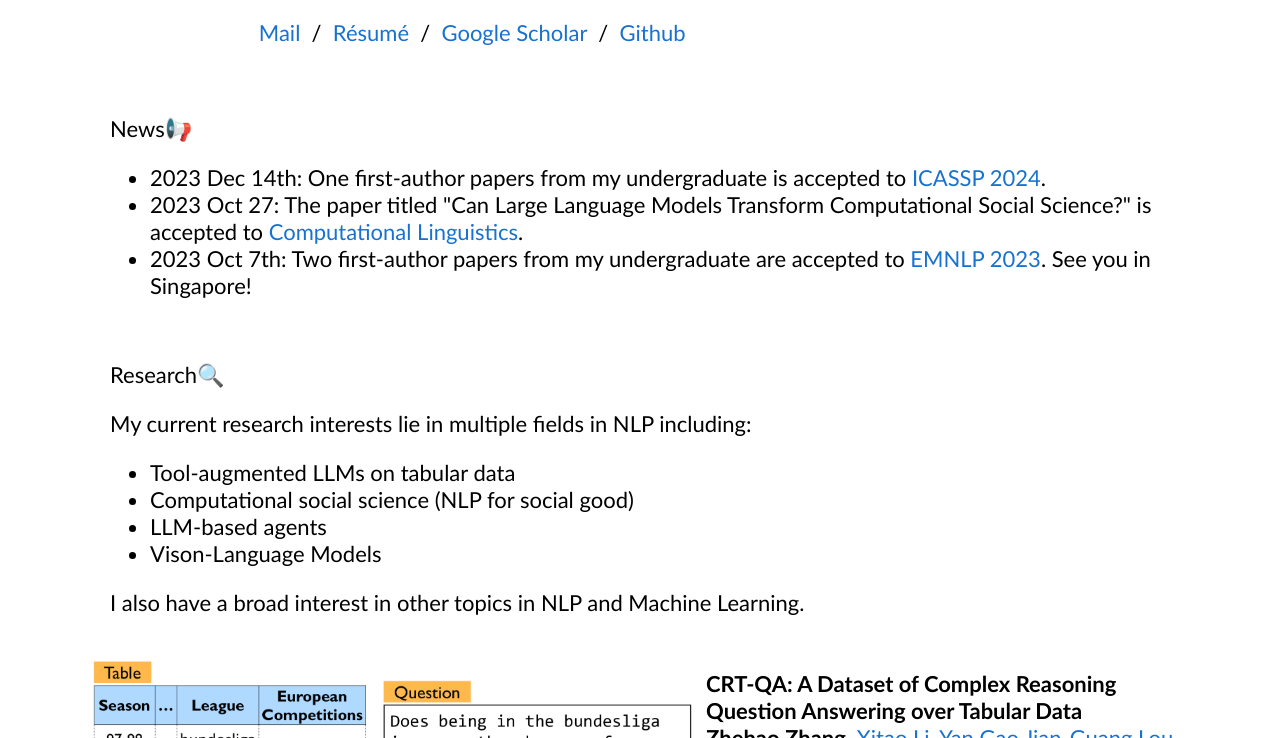
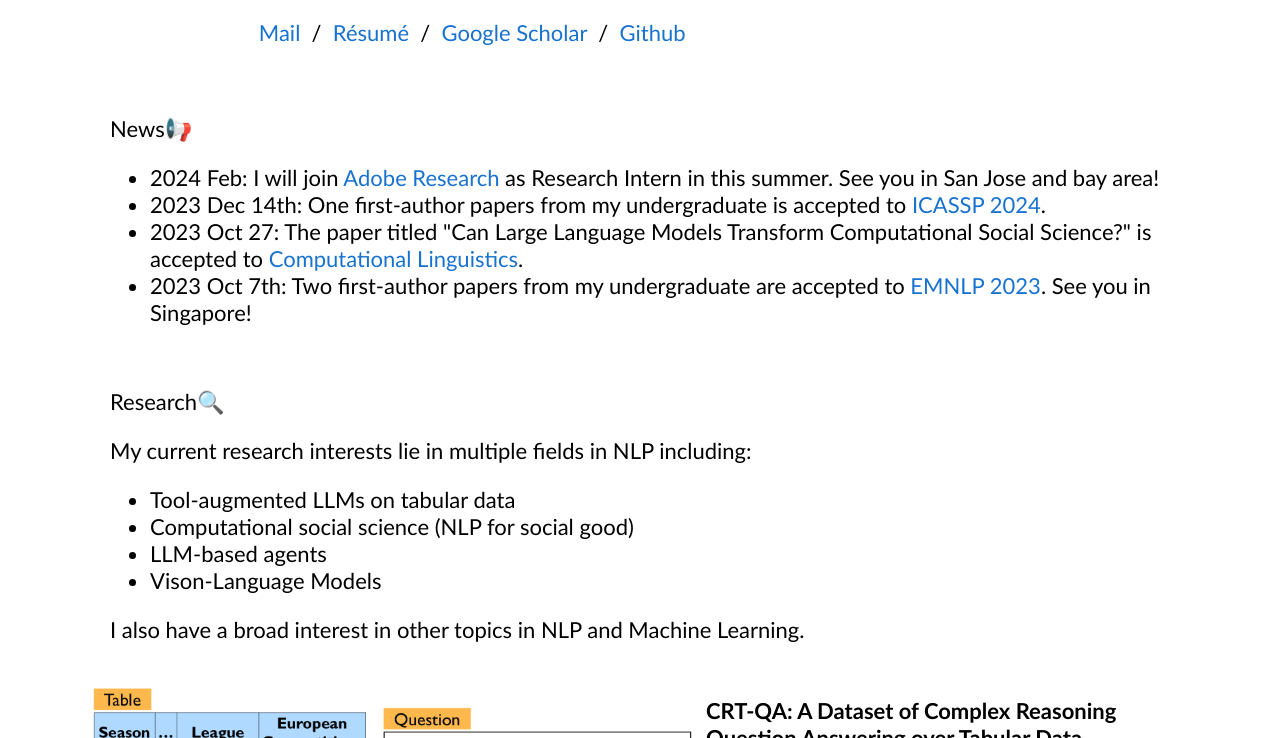
Before and after one commit to zzh-SJTU/ZhehaoZhang.github.io, a plain HTML site: page index.html in a window 1280 px wide. Shown: the part 362-1100 px from the top of the page. Drawn offline with Linux system fonts and the light colour scheme.

Commit message:
Update index.html

```diff
--- a/index.html
+++ b/index.html
@@ -64,6 +64,7 @@
               <heading>News📢</heading>
               <p>
 			<ul>
+			<li>2024 Feb: I will join  <a href="https://research.adobe.com/">Adobe Research</a> as Research Intern in this summer. See you in San Jose and bay area!</li>
 			<li>2023 Dec 14th: One first-author papers from my undergraduate is accepted to <a href="https://2024.ieeeicassp.org/">ICASSP 2024</a>.</li>
 			  <li>2023 Oct 27: The paper titled "Can Large Language Models Transform Computational Social Science?" is accepted to <a href="https://direct.mit.edu/coli">Computational Linguistics</a>.</li>
             		<li>2023 Oct 7th: Two first-author papers from my undergraduate are accepted to <a href="https://2023.emnlp.org/">EMNLP 2023</a>. See you in Singapore!</li>
```
